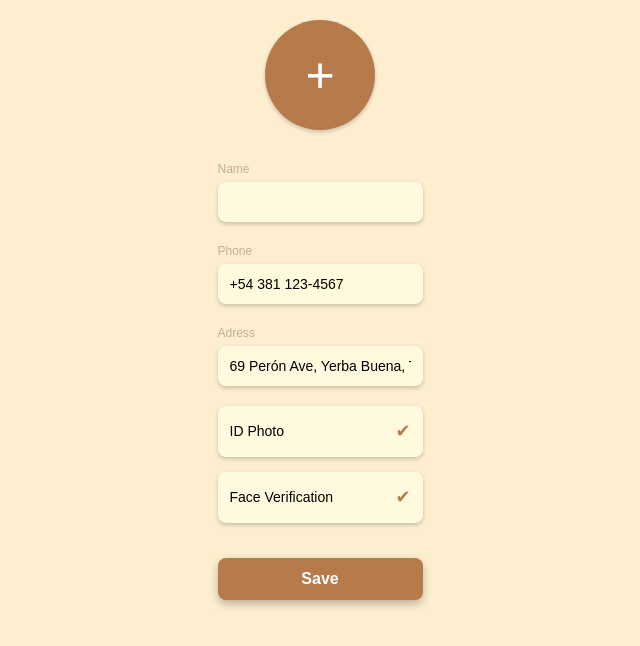
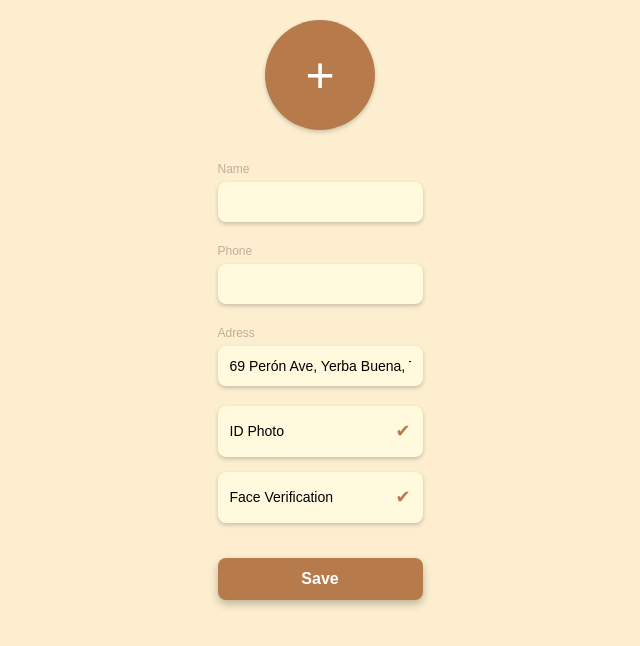
Before and after one commit to MaateoSuar/Proyecto-Final, a React (Vite) app in the folder frontend/: page /profile in a window 1280 px wide. Shown: the top 646 px of the page, without its empty margins (320-960 px from the left). Built offline with nearby package versions, Linux system fonts and the light colour scheme; no server answers; the HTML template or start-up script is replaced by a standard one.

Commit message:
correcciones

```diff
--- a/frontend/src/componentes/HeaderUsuario.jsx
+++ b/frontend/src/componentes/HeaderUsuario.jsx
@@ -2,7 +2,6 @@ import { useNavigate } from "react-router-dom";
 
 
 export default function HeaderUsuario() {
-  const usuario = JSON.parse(localStorage.getItem("usuario")) || { nombre: "Usuario" };
   const navigate = useNavigate();
 
   const handleClick = () => {
@@ -13,7 +12,7 @@ export default function HeaderUsuario() {
     <div className="header">
       <div className="avatar" onClick={handleClick}></div>
       <div className="greeting">
-        <div className="name">Hola, {usuario.nombre}</div>
+        <div className="name">Hola</div>
         <div className="subtext">¡Buenos días!</div>
       </div>
     </div>
--- a/frontend/src/componentes/UsuarioEdit.jsx
+++ b/frontend/src/componentes/UsuarioEdit.jsx
@@ -125,7 +125,7 @@ export default function UsuarioEdit() {
           <span>Phone</span>
           <input
             name="phone"
-            type="text"
+            type="number"
             value={form.phone}
             onChange={handleChange}
           />
```
